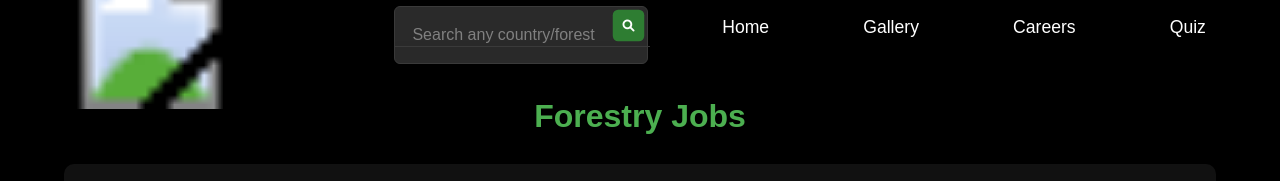
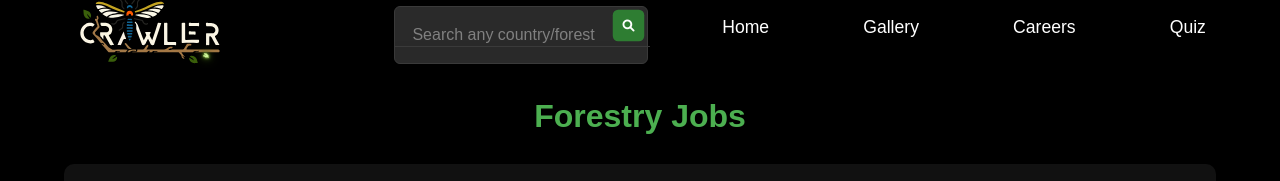
Before and after one commit to jaindevshrut/jobApplicatoin, a website: page index.html in a window 1280 px wide. Shown: the top 181 px of the page. Drawn offline with Linux system fonts and the light colour scheme; the site is published under a folder, as on GitHub Pages, so addresses that start at the root find nothing.

Commit message:
Update index.html

```diff
--- a/index.html
+++ b/index.html
@@ -197,10 +197,10 @@
         <a href="#">
             <div class="logo">
                 <svg class="flicker-svg" viewBox="0 0 200 200">
-                    <image href="/1.svg" x="0" y="0" height="200px" width="200px" class="flicker-image-1" />
-                    <image href="/2.svg" x="0" y="0" height="200px" width="200px" class="flicker-image-2" />
-                    <image href="/3.svg" x="0" y="0" height="200px" width="200px" class="flicker-image-3" />
-                    <image href="/4.svg" x="0" y="0" height="200px" width="200px" class="flicker-image-4" />
+                    <image href="1.svg" x="0" y="0" height="200px" width="200px" class="flicker-image-1" />
+                    <image href="2.svg" x="0" y="0" height="200px" width="200px" class="flicker-image-2" />
+                    <image href="3.svg" x="0" y="0" height="200px" width="200px" class="flicker-image-3" />
+                    <image href="4.svg" x="0" y="0" height="200px" width="200px" class="flicker-image-4" />
                 </svg>
             </div>
         </a>
```
